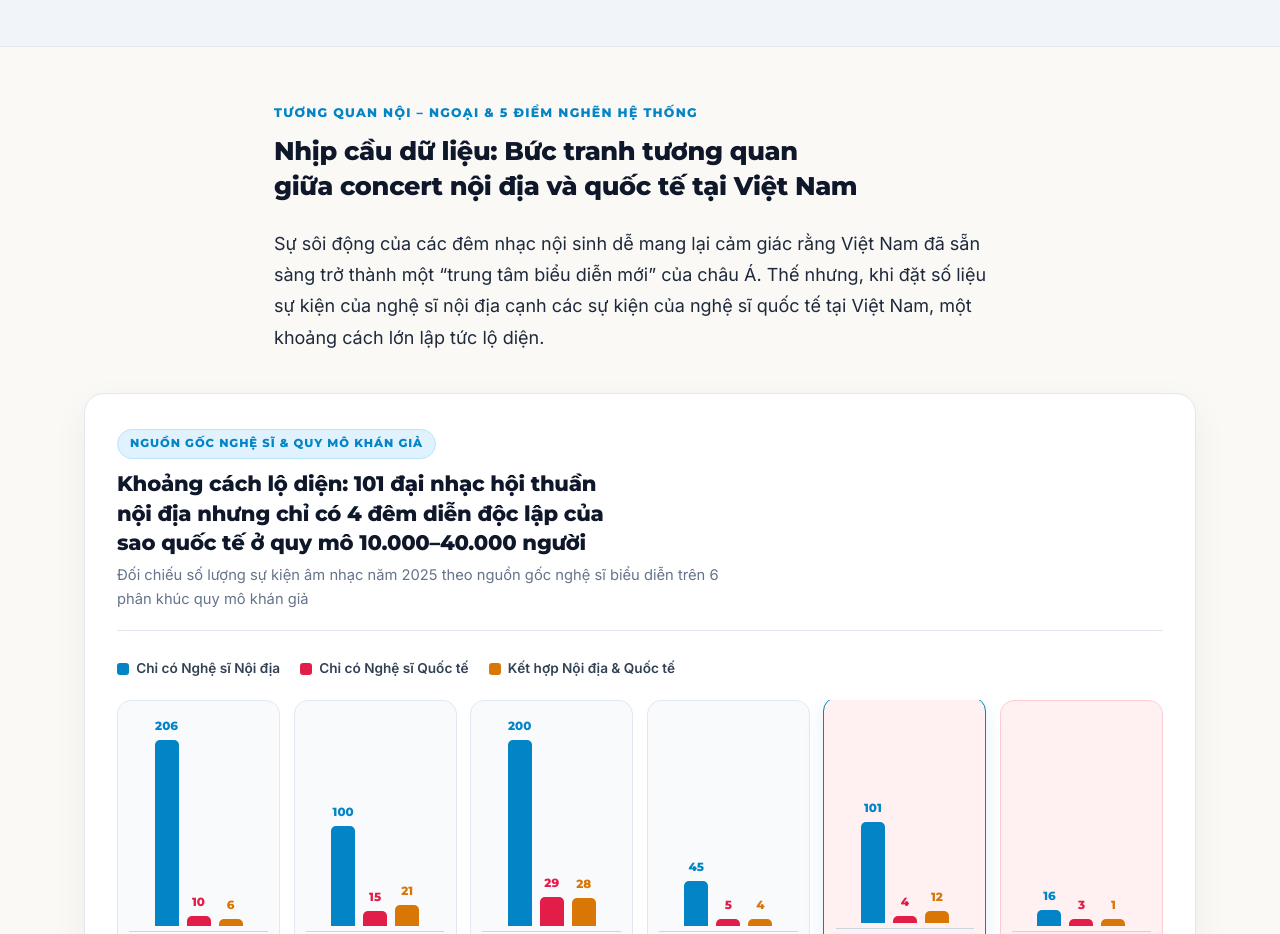
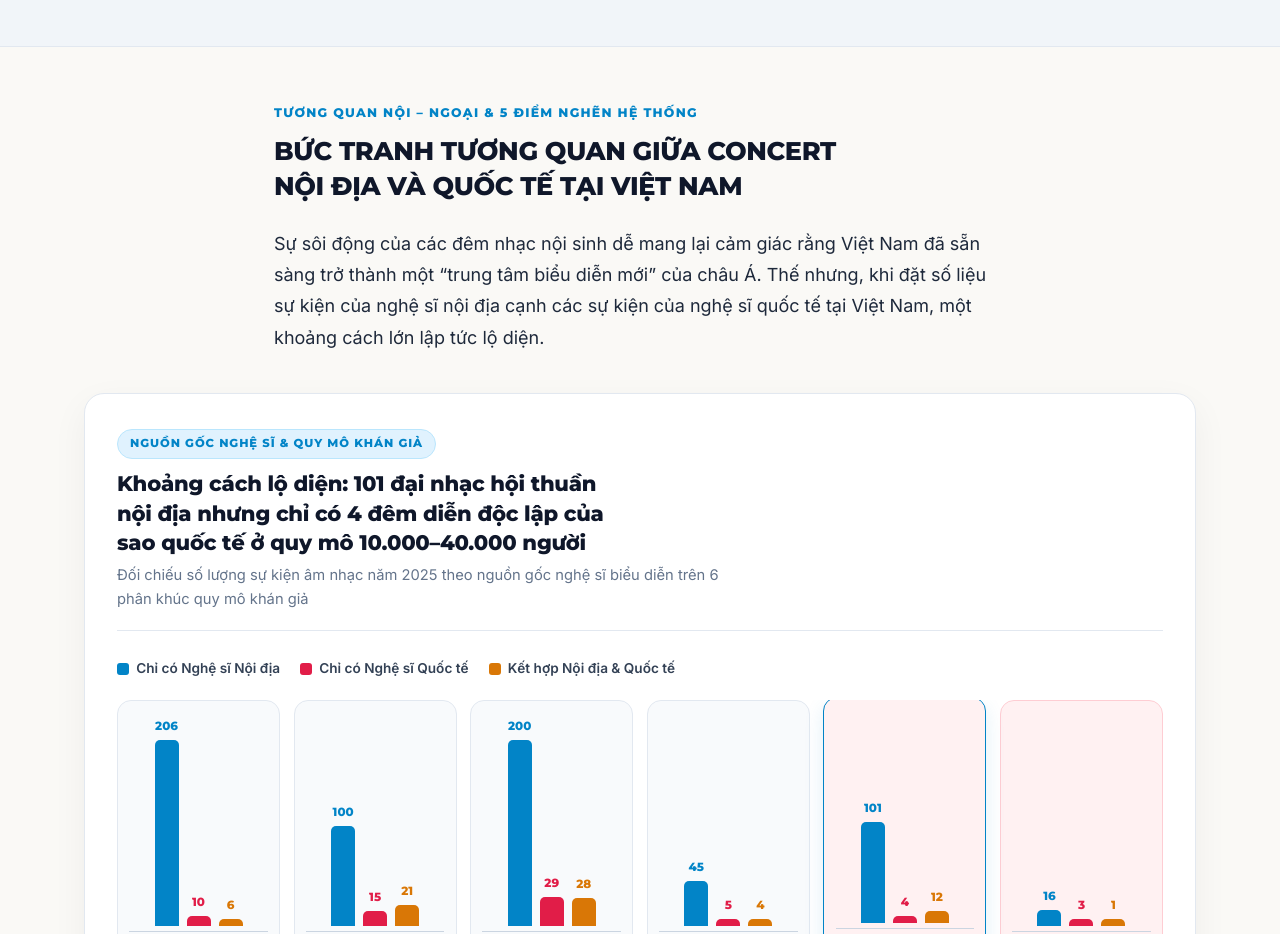
Before and after one commit to giahanluong192/mmj1, a Next.js app: page / in a window 1280 px wide. Shown: the part 9740-10674 px from the top of the page. Built offline with nearby package versions, Linux system fonts and the light colour scheme.

Commit message:
feat(editorial): update chapter 3 heading to domestic vs international comparison

```diff
--- a/src/app/page.tsx
+++ b/src/app/page.tsx
@@ -212,7 +212,7 @@ export default function Home() {
         <div className="prose-column">
           <div className="chapter-kicker">TƯƠNG QUAN NỘI – NGOẠI & 5 ĐIỂM NGHẼN HỆ THỐNG</div>
           <h2 className="chapter-h2">
-            Nhịp cầu dữ liệu: Bức tranh tương quan giữa concert nội địa và quốc tế tại&nbsp;Việt&nbsp;Nam
+            BỨC TRANH TƯƠNG QUAN GIỮA CONCERT NỘI ĐỊA VÀ QUỐC TẾ TẠI VIỆT&nbsp;NAM
           </h2>
 
           <p className="body-p">
```
